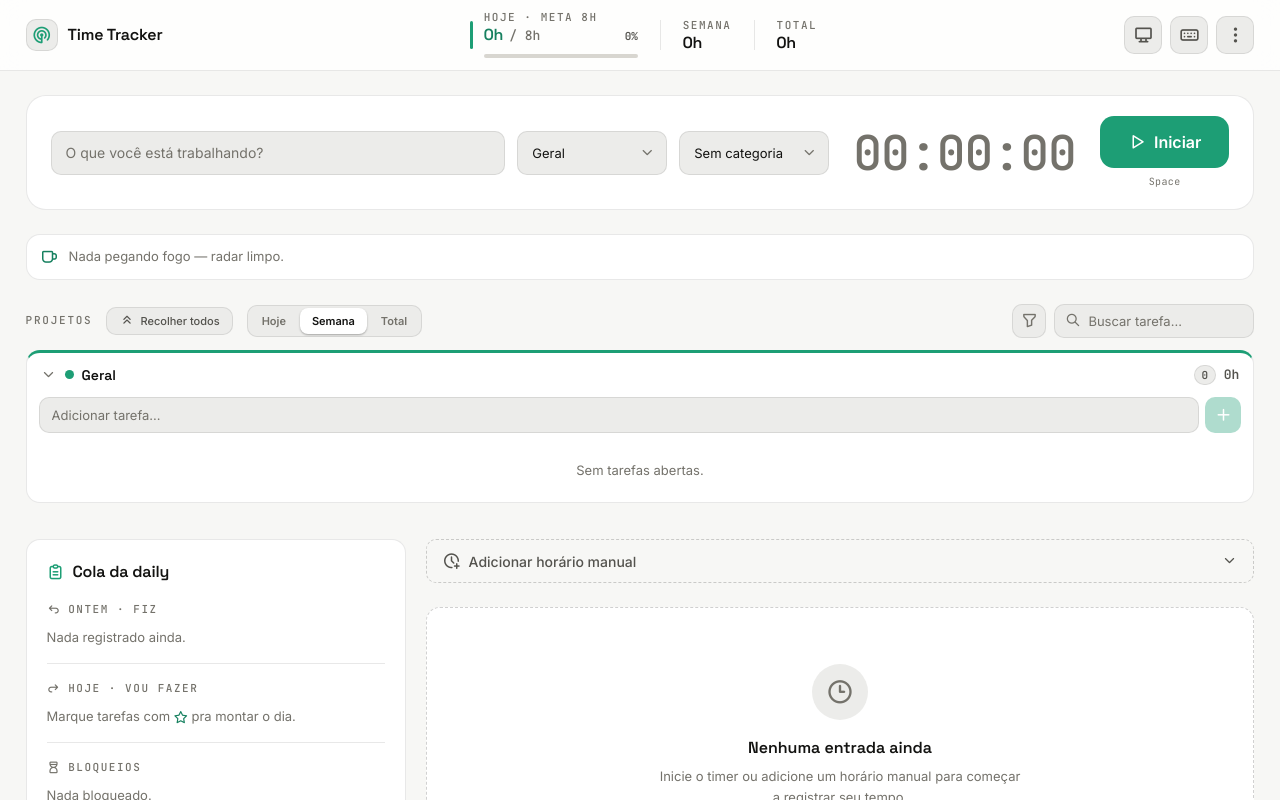
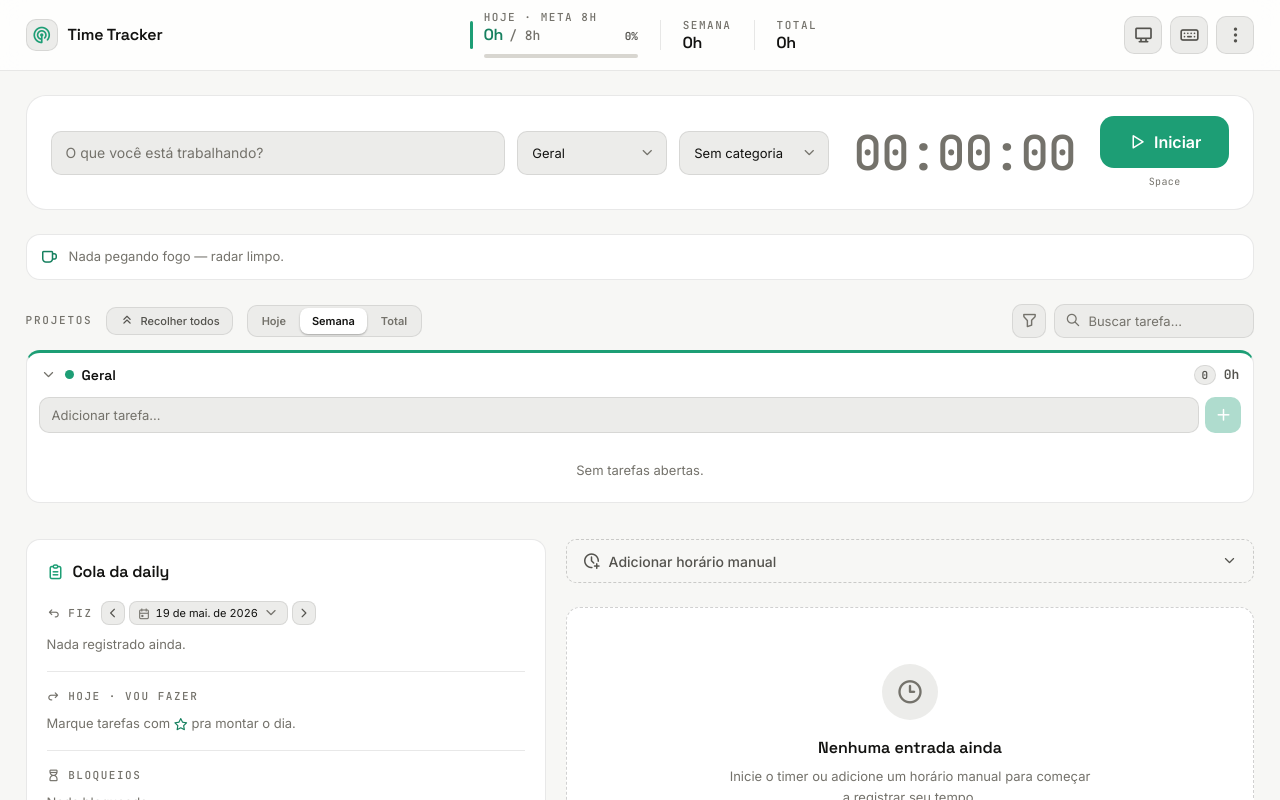
Before and after one commit to AndreLuizMMS/time-tracker, a React (Vite) app: page / in a window 1280 px wide. Shown: the top 800 px of the page. Built offline with nearby package versions, Linux system fonts and the light colour scheme.

Commit message:
feat: seleção de dia na cola da daily e cola da daily mais larga

```diff
--- a/src/App.jsx
+++ b/src/App.jsx
@@ -407,6 +407,8 @@ export default function App() {
   const [taskFilterDeadline, setTaskFilterDeadline] = useState('all') // all | overdue | today | has | none
   const [taskFilterBlocking, setTaskFilterBlocking] = useState(false)
   const taskSearchRef = useRef(null)
+  // dia do bloco "fiz" da cola; null = último dia de trabalho (automático)
+  const [colaDay, setColaDay] = useState(null)
   const hasTaskFilters = taskFilterStatus !== 'all' || taskFilterCategory !== 'all' || taskFilterDeadline !== 'all' || taskFilterBlocking
   const clearTaskFilters = () => { setTaskFilterStatus('all'); setTaskFilterCategory('all'); setTaskFilterDeadline('all'); setTaskFilterBlocking(false) }
   const taskFilterActive = taskSearch.trim() !== '' || hasTaskFilters
@@ -433,7 +435,7 @@ export default function App() {
   const visibleVMs = taskFilterActive
     ? projectVMs.filter(vm => vm.abertas.length || vm.aguardando.length || vm.concluidasHoje.length || vm.concluidasPassadas.length)
     : projectVMs
-  const cola = useMemo(() => buildCola(tasks, entries, today), [tasks, entries, today])
+  const cola = useMemo(() => buildCola(tasks, entries, today, colaDay), [tasks, entries, today, colaDay])
   const hiddenCount = projects.filter(p => p.hidden).length
   const allCollapsed = projectVMs.length > 0 && projectVMs.every(vm => vm.project.collapsed)
   const toggleAllCollapsed = () => setProjects(prev => prev.map(p => (p.hidden ? p : { ...p, collapsed: !allCollapsed })))
@@ -599,6 +601,7 @@ export default function App() {
         <div className={styles.lower}>
           <div className={styles.lowerLeft}>
             <ColaDaily cola={cola} projects={projects} today={today} timerActive={timerActive}
+              selectedDay={colaDay} onSelectDay={setColaDay}
               onStartTimer={startTimerFromTask} onComplete={toConcluida} />
             <ProjectsManager projects={projects} open={projectsManagerOpen} onToggle={() => setProjectsManagerOpen(o => !o)}
               onAdd={addProject} onRename={renameProject} onRecolor={recolorProject} onDelete={deleteProject} onToggleHidden={toggleHiddenProject} />
--- a/src/App.module.css
+++ b/src/App.module.css
@@ -3060,7 +3060,7 @@
 /* ─── Zona inferior: cola/gerenciadores | entradas ───── */
 .lower {
   display: grid;
-  grid-template-columns: minmax(320px, 380px) minmax(0, 1fr);
+  grid-template-columns: minmax(440px, 520px) minmax(0, 1fr);
   gap: 20px;
   align-items: start;
 }
@@ -3211,3 +3211,50 @@
   .timeLogPrimary:hover { background: var(--primary-hover); }
 }
 .timeLogGhost:disabled, .timeLogPrimary:disabled { opacity: 0.45; pointer-events: none; }
+
+/* ─── Cola: seletor de dia do bloco "fiz" ────────────────────────────── */
+.colaDayNav { display: inline-flex; align-items: center; gap: 4px; margin-right: auto; }
+.colaDayArrow {
+  display: inline-flex;
+  align-items: center;
+  justify-content: center;
+  width: 24px;
+  height: 24px;
+  border-radius: var(--radius-sm);
+  border: 1px solid var(--border);
+  background: var(--surface-2);
+  color: var(--text-secondary);
+  transition: background var(--transition-fast) ease, color var(--transition-fast) ease;
+}
+.colaDayArrow i { font-size: 15px; }
+.colaDayArrow:disabled { opacity: 0.4; pointer-events: none; }
+@media (hover: hover) and (pointer: fine) {
+  .colaDayArrow:hover { background: var(--surface-3); color: var(--text-primary); }
+}
+.colaDayReset {
+  display: inline-flex;
+  align-items: center;
+  justify-content: center;
+  width: 24px;
+  height: 24px;
+  border-radius: var(--radius-sm);
+  border: 1px solid transparent;
+  background: transparent;
+  color: var(--primary);
+  transition: background var(--transition-fast) ease;
+}
+.colaDayReset i { font-size: 15px; }
+@media (hover: hover) and (pointer: fine) {
+  .colaDayReset:hover { background: var(--surface-2); }
+}
+/* DateField compacto dentro da cola */
+.colaDayNav .field { width: auto; }
+.colaDayNav .fieldTrigger {
+  height: 24px;
+  gap: 5px;
+  padding: 0 8px;
+  border-radius: var(--radius-sm);
+  font-size: var(--text-xs);
+}
+.colaDayNav .fieldTrigger > i:first-child { font-size: 13px; }
+.colaDayNav .fieldValue { font-size: var(--text-xs); }
--- a/src/components/ColaDaily.jsx
+++ b/src/components/ColaDaily.jsx
@@ -1,7 +1,10 @@
 import styles from '../App.module.css'
-import { fmtHoursDec, fmtDayShort, localDateStr, addDays } from '../lib/format'
+import { fmtHoursDec, localDateStr, addDays } from '../lib/format'
 import { FALLBACK_COLOR } from '../lib/storage'
 import { groupByProject, businessDaysSince } from '../lib/selectors'
+import { DateField } from './pickers'
+
+const shiftDay = (day, n) => localDateStr(addDays(new Date(day + 'T12:00:00'), n))
 
 function ProjGroup({ project, children }) {
   return (
@@ -13,10 +16,10 @@ function ProjGroup({ project, children }) {
 }
 
 // cola do daily — três blocos derivados (fiz / vou fazer / aguardando), agrupados por projeto
-export function ColaDaily({ cola, projects, today, timerActive, onStartTimer, onComplete }) {
+export function ColaDaily({ cola, projects, today, timerActive, selectedDay, onSelectDay, onStartTimer, onComplete }) {
   const { lastDay, fizEntries, fizDone, vouFazer, bloqueios } = cola
   const lastDayTotal = fizEntries.reduce((s, e) => s + e.dur, 0)
-  const lastDayLabel = lastDay === localDateStr(addDays(new Date(), -1)) ? 'Ontem' : fmtDayShort(lastDay)
+  const canNext = lastDay < today
 
   const entriesByProj = groupByProject(fizEntries, projects)
   const doneByProj = groupByProject(fizDone, projects)
@@ -29,10 +32,24 @@ export function ColaDaily({ cola, projects, today, timerActive, onStartTimer, on
         <span className={styles.colaTitle}><i className="ti ti-clipboard-text" aria-hidden="true" />Cola da daily</span>
       </header>
 
-      {/* Fiz — último dia com registro */}
+      {/* Fiz — dia selecionável (default: último dia com registro) */}
       <div className={styles.colaBlock}>
         <div className={styles.colaBlockHead}>
-          <span className={styles.colaBlockLabel}><i className="ti ti-arrow-back-up" aria-hidden="true" />{lastDayLabel} · fiz</span>
+          <span className={styles.colaBlockLabel}><i className="ti ti-arrow-back-up" aria-hidden="true" />fiz</span>
+          <div className={styles.colaDayNav}>
+            <button type="button" className={styles.colaDayArrow} onClick={() => onSelectDay(shiftDay(lastDay, -1))} aria-label="Dia anterior" title="Dia anterior">
+              <i className="ti ti-chevron-left" aria-hidden="true" />
+            </button>
+            <DateField value={lastDay} onChange={d => onSelectDay(d > today ? null : d)} />
+            <button type="button" className={styles.colaDayArrow} onClick={() => onSelectDay(shiftDay(lastDay, 1))} disabled={!canNext} aria-label="Próximo dia" title="Próximo dia">
+              <i className="ti ti-chevron-right" aria-hidden="true" />
+            </button>
+            {selectedDay && (
+              <button type="button" className={styles.colaDayReset} onClick={() => onSelectDay(null)} aria-label="Voltar ao último dia" title="Voltar ao último dia">
+                <i className="ti ti-restore" aria-hidden="true" />
+              </button>
+            )}
+          </div>
           {lastDayTotal > 0 && <span className={styles.colaBlockMeta}>{fmtHoursDec(lastDayTotal)}</span>}
         </div>
         {fizEntries.length === 0 && fizDone.length === 0 ? (
```
Also changed, not shown: src/lib/selectors.js.
